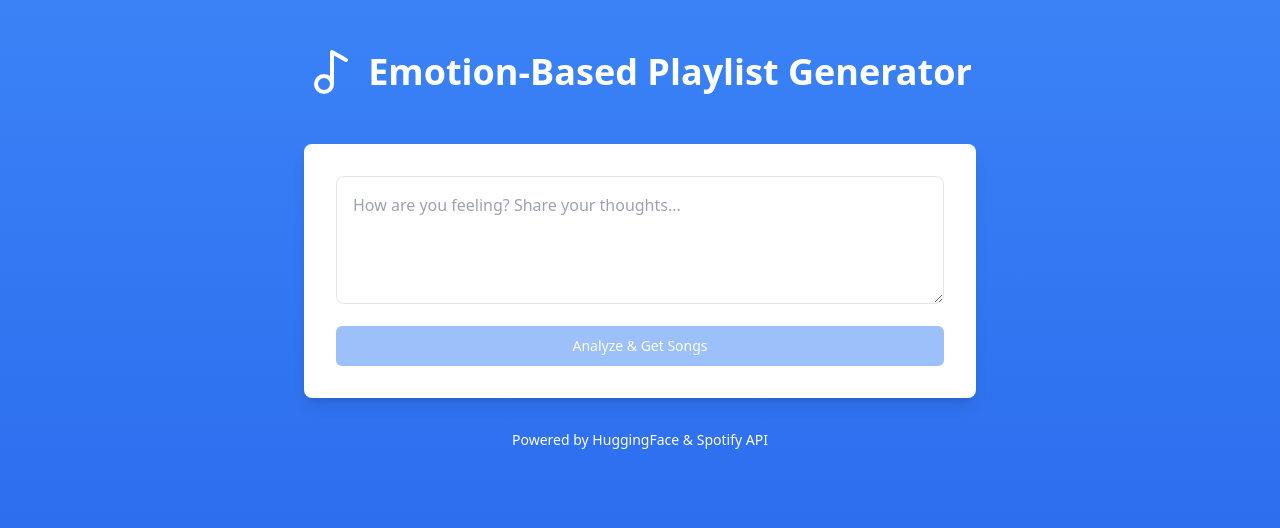
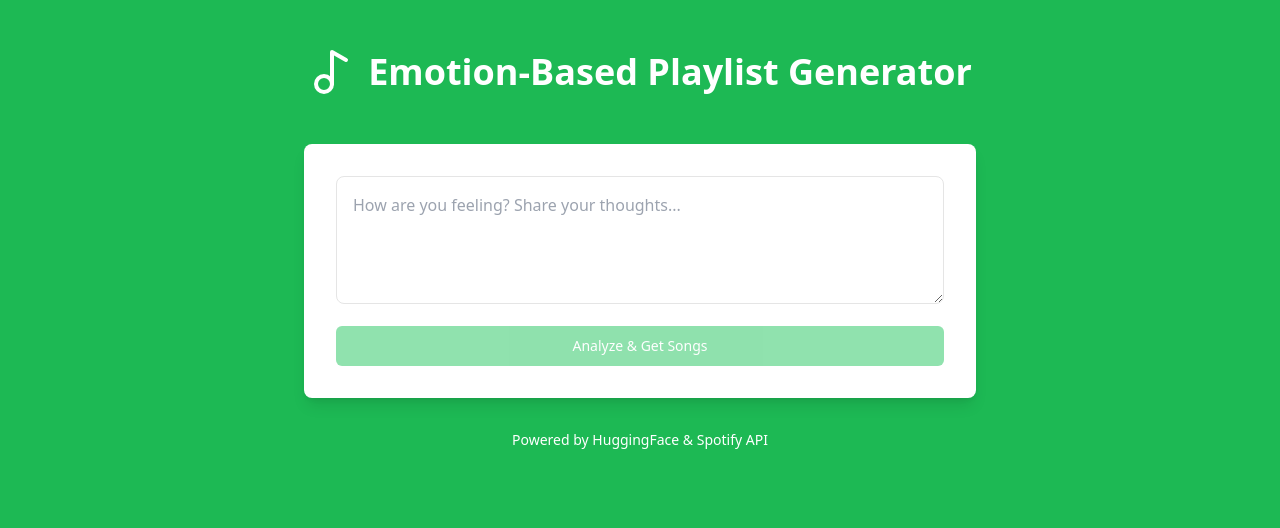
Before and after one commit to devananda11/moodify-tinkherhack, a React (Vite) app: page /playlists in a window 1280 px wide. Shown: the top 528 px of the page. Built offline with nearby package versions, Linux system fonts and the light colour scheme.

Commit message:
changed blue button colours to green

```diff
--- a/src/app/Playlist.jsx
+++ b/src/app/Playlist.jsx
@@ -225,7 +225,8 @@ const IntegratedEmotionPlaylist = () => {
   };
 
   return (
-    <div className="min-h-screen w-full flex flex-col items-center bg-gradient-to-b from-blue-500 to-blue-600 p-4">
+    <div className="min-h-screen w-full flex flex-col items-center bg-[#1DB954] p-4">
+
       <div className="flex items-center gap-3 mb-12 mt-8">
         <Music2 className="w-12 h-12 text-white" />
         <div className="text-4xl font-bold text-white">Emotion-Based Playlist Generator</div>
@@ -245,7 +246,7 @@ const IntegratedEmotionPlaylist = () => {
             <Button
               type="submit"
               disabled={!text.trim() || loading}
-              className="w-full bg-blue-500 hover:bg-blue-600 text-white"
+              className="w-full bg-green-500 hover:bg-green-600 text-white"
             >
               {loading ? (
                 <Loader2 className="w-4 h-4 mr-2 animate-spin" />
@@ -263,7 +264,7 @@ const IntegratedEmotionPlaylist = () => {
           {mood && (
             <div className="w-full">
               <h3 className="text-lg font-semibold mb-2">Detected Mood:</h3>
-              <div className="p-3 bg-blue-100 rounded-lg text-lg font-medium text-blue-800">
+              <div className="p-3 bg-green-100 rounded-lg text-lg font-medium text-white">
                 {mood.toUpperCase()}
               </div>
             </div>
```
